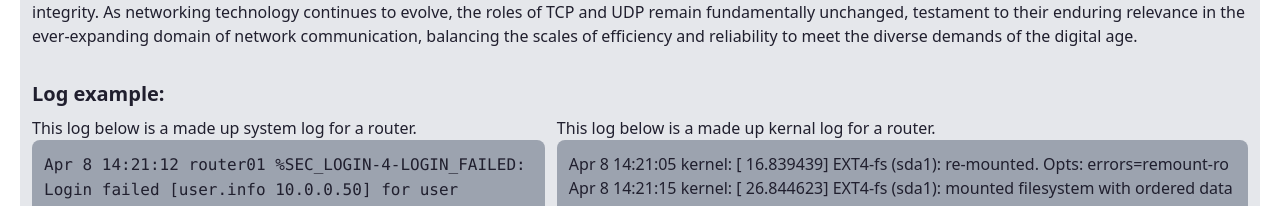
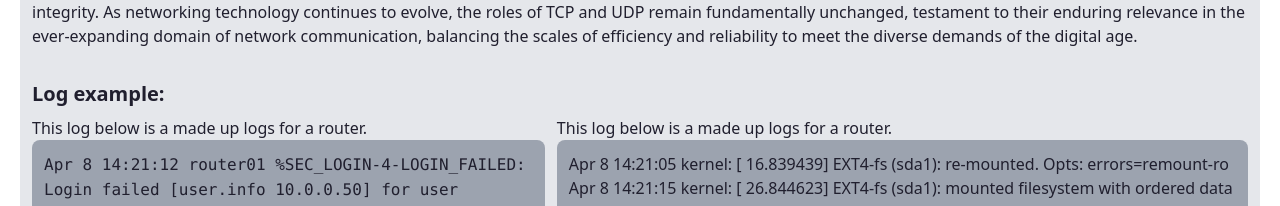
Before and after one commit to Sunu03/multi-finder-pro-demo, a plain HTML site: page index.html in a window 1280 px wide. Shown: the part 1588-1794 px from the top of the page. Drawn offline with nearby package versions, Linux system fonts and the light colour scheme.

Commit message:
Update index.html

```diff
--- a/index.html
+++ b/index.html
@@ -139,7 +139,7 @@ This continuous narrative aims to encapsulate the vast and complex domain of net
 <h3 class="font-bold text-xl mt-8 mb-2"> Log example:</h3>
 <div style="display: inline-flex;">
 <div>
-  <p>This log below is a made up system log for a router.</p>
+  <p>This log below is a made up logs for a router.</p>
   <p class="bg-gray-400 p-3 rounded-lg mr-3"><code>Apr  8 14:21:12 router01 %SEC_LOGIN-4-LOGIN_FAILED: Login failed [user.info 10.0.0.50] for user 'admin' from 192.168.1.100 <br>
 
     Apr  8 14:22:31 router01 %SEC_LOGIN-5-LOGIN_FAILED: Login failed [user.info 0.0.0.0] for user 'admin' from 192.168.1.100<br>
@@ -197,7 +197,7 @@ This continuous narrative aims to encapsulate the vast and complex domain of net
   Apr  8 14:26:05 router01 %CRYPTO-5-IKMP_INBOUND_PKT_ATTACK: IKE packet dropped - possible decryption error or attack</code></p>
 </div>
 <div>
-  <p>This log below is a made up kernal log for a router.</p>
+  <p>This log below is a made up logs for a router.</p>
   <p class="bg-gray-400 p-3 rounded-lg">Apr  8 14:21:05 kernel: [   16.839439] EXT4-fs (sda1): re-mounted. Opts: errors=remount-ro<br>
   Apr  8 14:21:15 kernel: [   26.844623] EXT4-fs (sda1): mounted filesystem with ordered data mode. Opts: (null)<br>
   Apr  8 14:21:20 kernel: [   31.777620] ip_tables: (C) 2000-2006 Netfilter Core Team<br>
```
